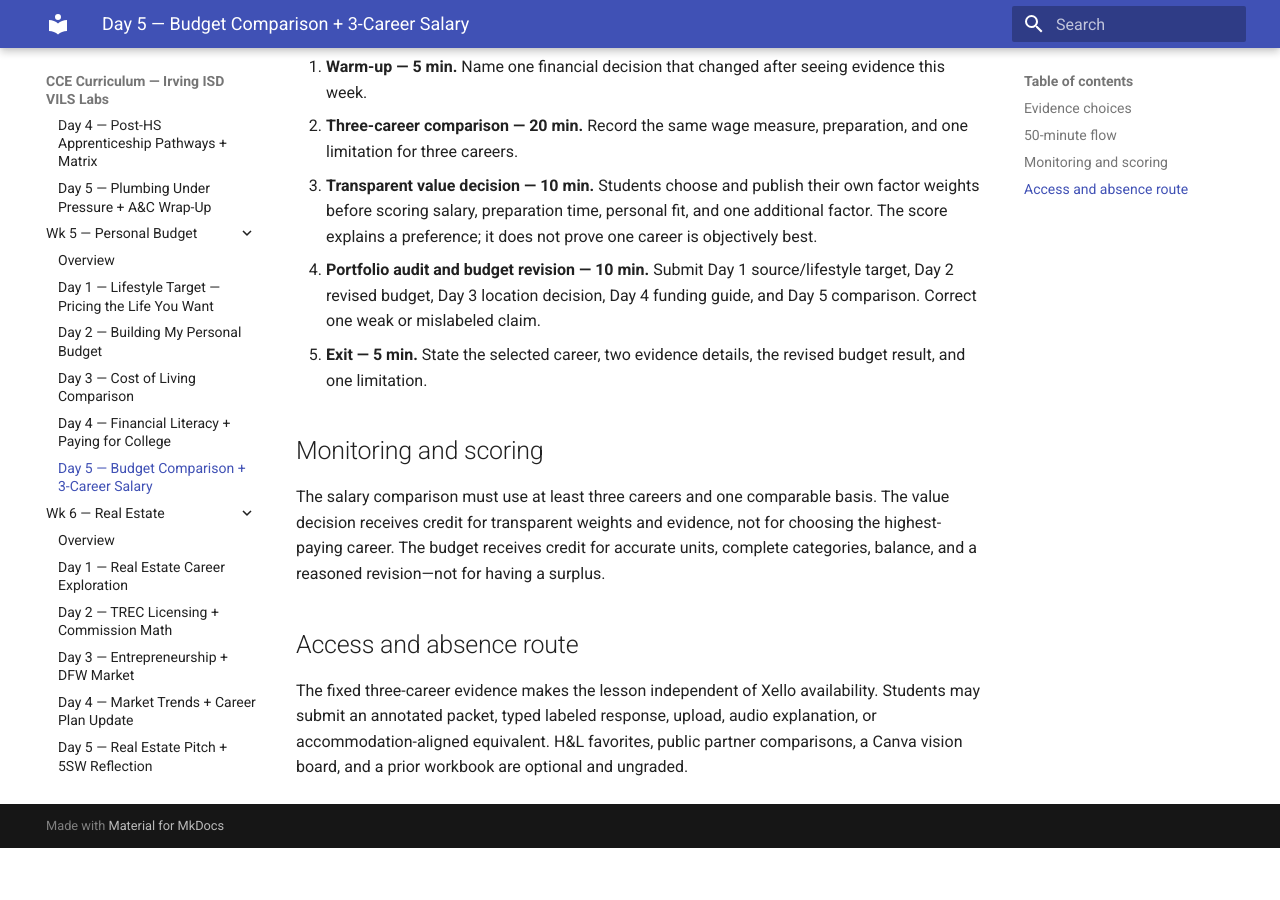
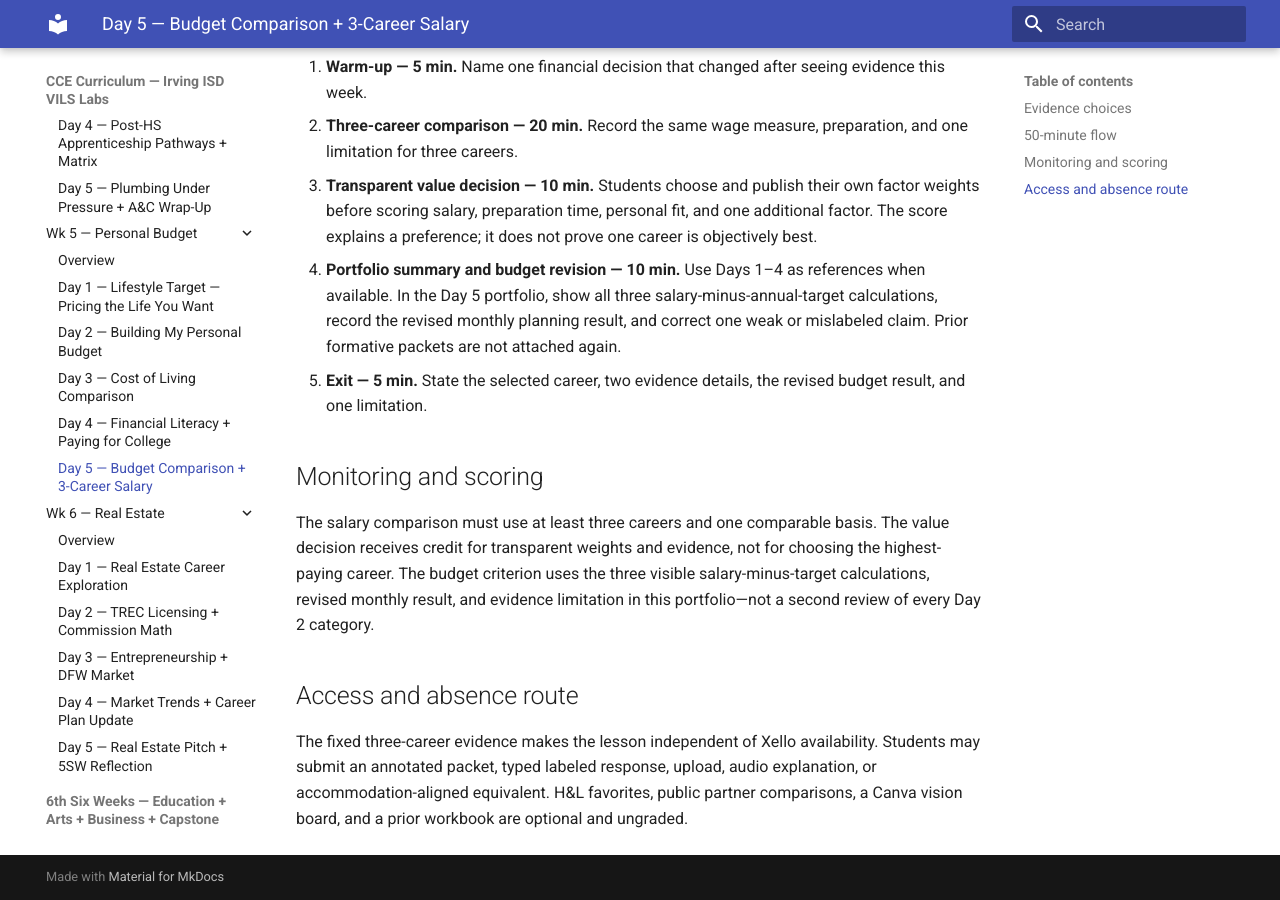
Before and after one commit to elbrielle/cce-curriculum, an MkDocs documentation site: the page built from docs/5sw/wk5-personal-budget/day5.md, in a window 1280 px wide and 900 px high, scrolled down 653 px. Built offline with MkDocs 1.6.1 and Material for MkDocs 9.7.7, drawn with Linux system fonts in a browser that asks for light colours; the version menu is left out; before the commit the page ends 1501 px from its top, so only the background shows below that.

Commit message:
Make budget major self-contained

```diff
--- a/docs/5sw/wk5-personal-budget/day5.md
+++ b/docs/5sw/wk5-personal-budget/day5.md
@@ -17,12 +17,12 @@
 1. **Warm-up — 5 min.** Name one financial decision that changed after seeing evidence this week.
 2. **Three-career comparison — 20 min.** Record the same wage measure, preparation, and one limitation for three careers.
 3. **Transparent value decision — 10 min.** Students choose and publish their own factor weights before scoring salary, preparation time, personal fit, and one additional factor. The score explains a preference; it does not prove one career is objectively best.
-4. **Portfolio audit and budget revision — 10 min.** Submit Day 1 source/lifestyle target, Day 2 revised budget, Day 3 location decision, Day 4 funding guide, and Day 5 comparison. Correct one weak or mislabeled claim.
+4. **Portfolio summary and budget revision — 10 min.** Use Days 1–4 as references when available. In the Day 5 portfolio, show all three salary-minus-annual-target calculations, record the revised monthly planning result, and correct one weak or mislabeled claim. Prior formative packets are not attached again.
 5. **Exit — 5 min.** State the selected career, two evidence details, the revised budget result, and one limitation.
 
 ## Monitoring and scoring
 
-The salary comparison must use at least three careers and one comparable basis. The value decision receives credit for transparent weights and evidence, not for choosing the highest-paying career. The budget receives credit for accurate units, complete categories, balance, and a reasoned revision—not for having a surplus.
+The salary comparison must use at least three careers and one comparable basis. The value decision receives credit for transparent weights and evidence, not for choosing the highest-paying career. The budget criterion uses the three visible salary-minus-target calculations, revised monthly result, and evidence limitation in this portfolio—not a second review of every Day 2 category.
 
 ## Access and absence route
 
```
Also changed, not shown: docs/5sw/wk5-personal-budget/overview.md (+1 -1 lines), 5 other files.
